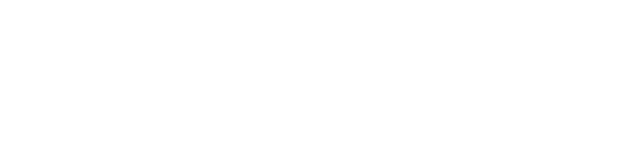
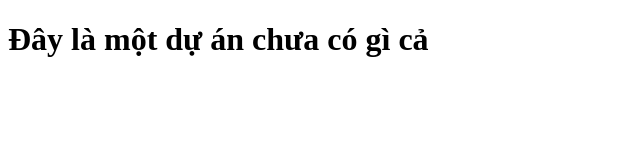
Before and after one commit to duy161/lap_trinh_web_ck_dat_va_duy, a plain HTML site: page index.html in a window 1280 px wide. Shown: the whole page, without its empty margins (0-640 px from the left). Drawn offline with Linux system fonts and the light colour scheme.

Commit message:
Thêm index.html

```diff
--- a/index.html
+++ b/index.html
@@ -6,6 +6,6 @@
     <title>Document</title>
 </head>
 <body>
-
+    <h1>Đây là một dự án chưa có gì cả</h1>
 </body>
 </html>
```
